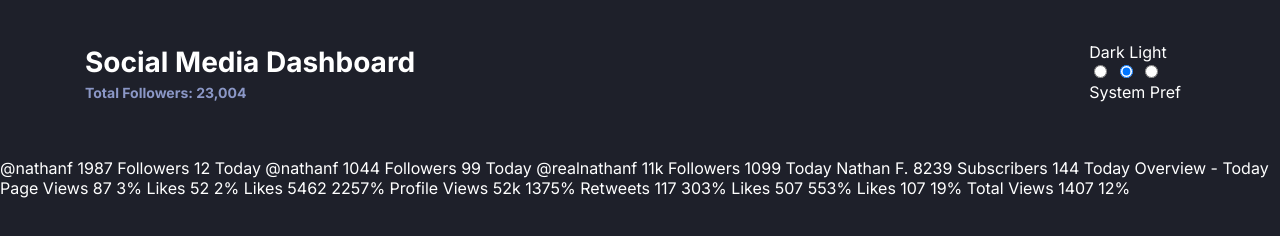
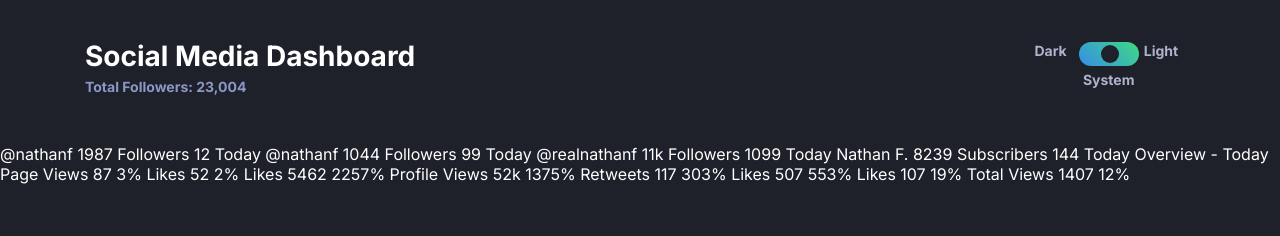
Before and after one commit to Sergo102/Social-Media-Dashboard, a website: page index.html in a window 1280 px wide. Drawn offline with Linux system fonts and the light colour scheme.

Commit message:
Finished toggle

```diff
--- a/app/scss/components/header.scss
+++ b/app/scss/components/header.scss
@@ -1,15 +1,20 @@
 @use '../util' as *;
 
 .header{
+  display: flex;
+  flex-wrap: wrap;
   padding-top: rem(36);
+
   @include breakpoint(medium){
-    display: flex;
     justify-content: space-between;
     align-items: center;
   }
 
   &__title{
-
+    width: 100%;
+    @include breakpoint(medium){
+      width: auto;
+    }
   }
 
   &__subtitle{
@@ -19,6 +24,6 @@
   }
 
   &__toggle{
-
+    margin-left: auto;
   }
 }
--- a/app/scss/components/toggle.scss
+++ b/app/scss/components/toggle.scss
@@ -1,28 +1,108 @@
 @use '../util' as *;
+// https://codepen.io/SaraSoueidan/pen/jpBbrq/?editors=1100
 
 .toggle{
+  gap: rem(4.8) rem(12);
+  display: grid;
+  grid-template-columns: 1fr rem(60) 1fr;
   border: none;
+  margin: 0;
 
   &__wrapper{
-
+    grid-column: 2 / 3;
+    grid-row: 1 / 2;
+    height: rem(24);
+    width: rem(60);
+    position: relative;
+    display: flex;
+    flex-direction: row;
   }
 
   input[type='radio']{
+    opacity: 0;
+    width: rem(24);
+    height: rem(24);
+    margin: 0 rem(-2) 0 rem(-2);
+    cursor: pointer;
+    &:focus ~ .toggle__button{
+      border: 2px solid white;
+    }
 
+
+    ~ #system{
+      margin-left: rem(2);
+    }
+
+    ~ #light{
+      margin-left: rem(2);
+    }
   }
 
   &__background{
+    display: block;
+    position: absolute;
+    width: 100%;
+    height: 100%;
+    top: 0;
+    border-radius: rem(12);
+    overflow: hidden;
+    background: linear-gradient(
+      225deg,
+      var(--toggle-bg-end) 0%,
+      var(--toggle-bg-start) 98.02%
+    );
+    pointer-events: none;
+    //Makes radio inputs clickable
+  };
 
+  label{
+    font-size: rem(14);
+    font-weight: 700;
+    color: var(--toggle);
+
+    &[for='dark']{
+      grid-column: 1 / 2;
+      justify-self: end;
+    }
+
+    &[for='system']{
+      grid-column: 1 / 4;
+      grid-row: 3 / 3 ;
+      justify-self: center;
+      align-self: start;
+      margin-top: -4px;
+    }
+
+    &[for='light']{
+      grid-column: 3 / 4;
+      margin-left: rem(-7)
+    }
+  };
+
+  &__button{
+    position: absolute;
+    left: rem(3);
+    top: rem(3);
+    right: 100%;
+    width: rem(18);
+    height: rem(18);
+    border-radius: 50%;
+    background-color: var(--dark-bg);
+    transition: all 150ms ease-in-out;
+  };
+
+  #dark:checked ~ .toggle__button{
+    left: calc(20% - 8px);
+    right: 3px;
   }
 
-  &__button{
-    width: rem(16);
-    height: rem(16);
-    border-radius: 50%;
-    background-color: var(--toggle);
+  #system:checked ~ .toggle__button{
+    left: calc(70% - 20px);
+    right: 3px;
   }
 
-  label{
-
+  #light:checked ~ .toggle__button{
+    left: calc(100% - 21px);
+    right: 3px;
   }
 }
--- a/index.html
+++ b/index.html
@@ -24,6 +24,7 @@
      role="radiogroup"
     >
       <label for="dark">Dark</label>
+      <label for="system">System</label>
       <label for="light">Light</label>
       <div class="toggle__wrapper">
         <input type="radio" name="theme" id="dark">
@@ -32,7 +33,6 @@
         <span aria-hidden="true" class="toggle__background"></span>
         <span aira-hidden="true" class="toggle__button"></span>
       </div>
-      <label for="system">System Pref</label>
     </fieldset>
   </header>
 
```
Also changed, not shown: README.md, dist/style.css, 1 other file.
